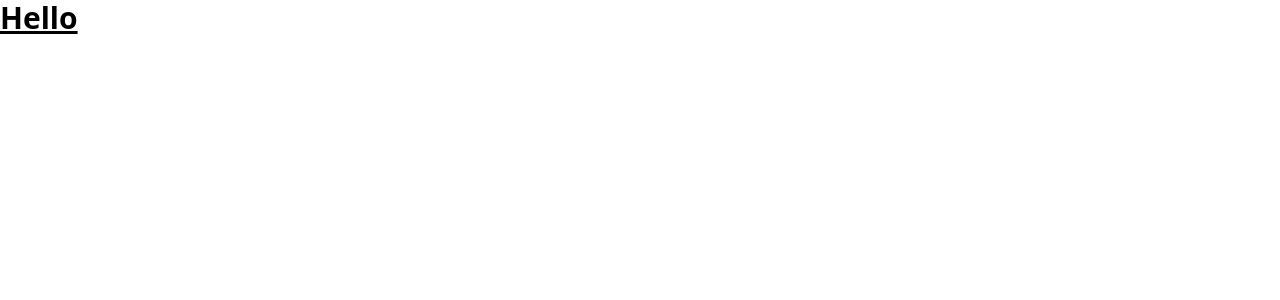
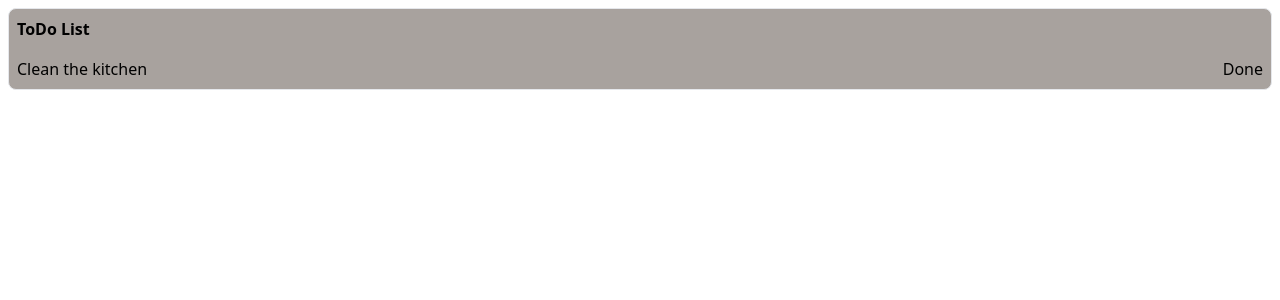
Before and after one commit to LilyBurton/to-do-app, a React (Vite) app: page / in a window 1280 px wide. Shown: the top 300 px of the page. Built offline with nearby package versions, Linux system fonts and the light colour scheme.

Commit message:
Basic Card

```diff
--- a/src/App.tsx
+++ b/src/App.tsx
@@ -2,10 +2,22 @@
 import './App.css'
 
 function App() {
+  const title = "ToDo List"
+  const task = "Clean the kitchen"
+  const status = "Done"
+  return (
+    <div className="border rounded-lg px-2 m-2 bg-stone-400">
+      <div className="text-base font-semibold py-2">
+        {title}
+      </div>
+      <div className="flex gap-4 justify-between py-2">
+        <div>{task}</div>
+        <div>{status}</div>
+      </div>
+      <div>
 
-  return (
-    <div className="text-3xl font-bold underline">
-      Hello
+      </div>
+
     </div>
   )
 }
```
